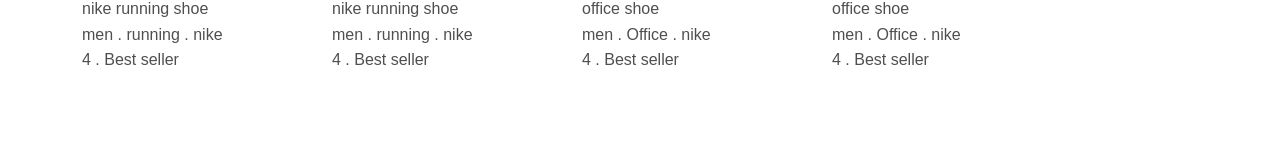
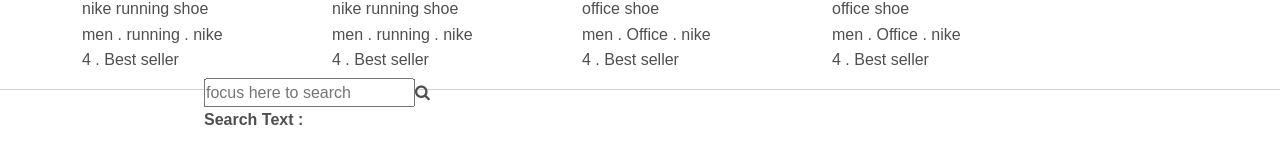
Before and after one commit to IsuruSajith/angular-learning, an Angular app: page / in a window 1280 px wide. Shown: the part 217-380 px from the top of the page. Built offline with nearby package versions, Linux system fonts and the light colour scheme; a web font is replaced by a local one.

Commit message:
going to add *ngIf

```diff
--- a/src/app/app.component.html
+++ b/src/app/app.component.html
@@ -1 +1,3 @@
 <app-product-list></app-product-list>
+<hr>
+<app-search-item></app-search-item>
--- a/src/app/app.component.scss
+++ b/src/app/app.component.scss
@@ -1,4 +1,5 @@
 @import url("https://fonts.googleapis.com/css2?family=Poppins:wght@200;300;400;500;600;700&display=swap");
+@import url(https://fonts.googleapis.com/css?family=Open+Sans);
 
 * {
   outline: none;
--- a/src/app/container/search-item/search-item.component.html
+++ b/src/app/container/search-item/search-item.component.html
@@ -1 +1,14 @@
-<p>search-item works!</p>
+<!-- Load icon library -->
+<link rel="stylesheet" href="https://cdnjs.cloudflare.com/ajax/libs/font-awesome/4.7.0/css/font-awesome.min.css">
+
+<div class="container">
+
+  <div class="searchInputWrapper">
+    <input class="searchInput" type="text" placeholder='focus here to search' [(ngModel)]="searchText">
+    <i class="searchInputIcon fa fa-search"></i>
+    <div>
+      <p><strong>Search Text : </strong>{{searchText}}</p>
+    </div>
+
+  </div>
+</div>
--- a/src/app/container/search-item/search-item.component.scss
+++ b/src/app/container/search-item/search-item.component.scss
@@ -0,0 +1,44 @@
+body{
+  background-color: #f2f2f2;
+  font-family: sans-serif;
+  margin: 10px 10px;
+  padding: 10px 10px;
+}
+.search-box{
+  width: 100%;
+  display: flex;
+
+}
+.search-input{
+  width: 100%;
+  padding: 10px;
+  border: 4px solid #111d5e;
+  border-radius:10px 0 0 10px ;
+  border-right: none;
+  outline: none;
+  font-size: 20px;
+  color: tomato;
+  background: none;
+}
+.search-button{
+  text-align: center;
+  height: 51px;
+  width: 40px;
+  outline: none;
+  cursor: pointer;
+  border: 4px solid #111d5e;
+  border-radius: 0 10px 10px 0 ;
+  border-left: none;
+  background: none;
+  font-size: 20px;
+  border-left: 4px solid #111d5e;
+
+
+}
+.container{
+  width: 35%;
+  //position: absolute;
+  left: 40%;
+  top: 40%;
+  transform: translate(-50% , -50%);
+}
--- a/src/app/container/search-item/search-item.component.ts
+++ b/src/app/container/search-item/search-item.component.ts
@@ -6,5 +6,9 @@
   styleUrls: ['./search-item.component.scss']
 })
 export class SearchItemComponent {
+  searchText: string= '';
+  updateSearchText(event: any) {
+    this.searchText = event.target.value;
+  }
 
 }
```
